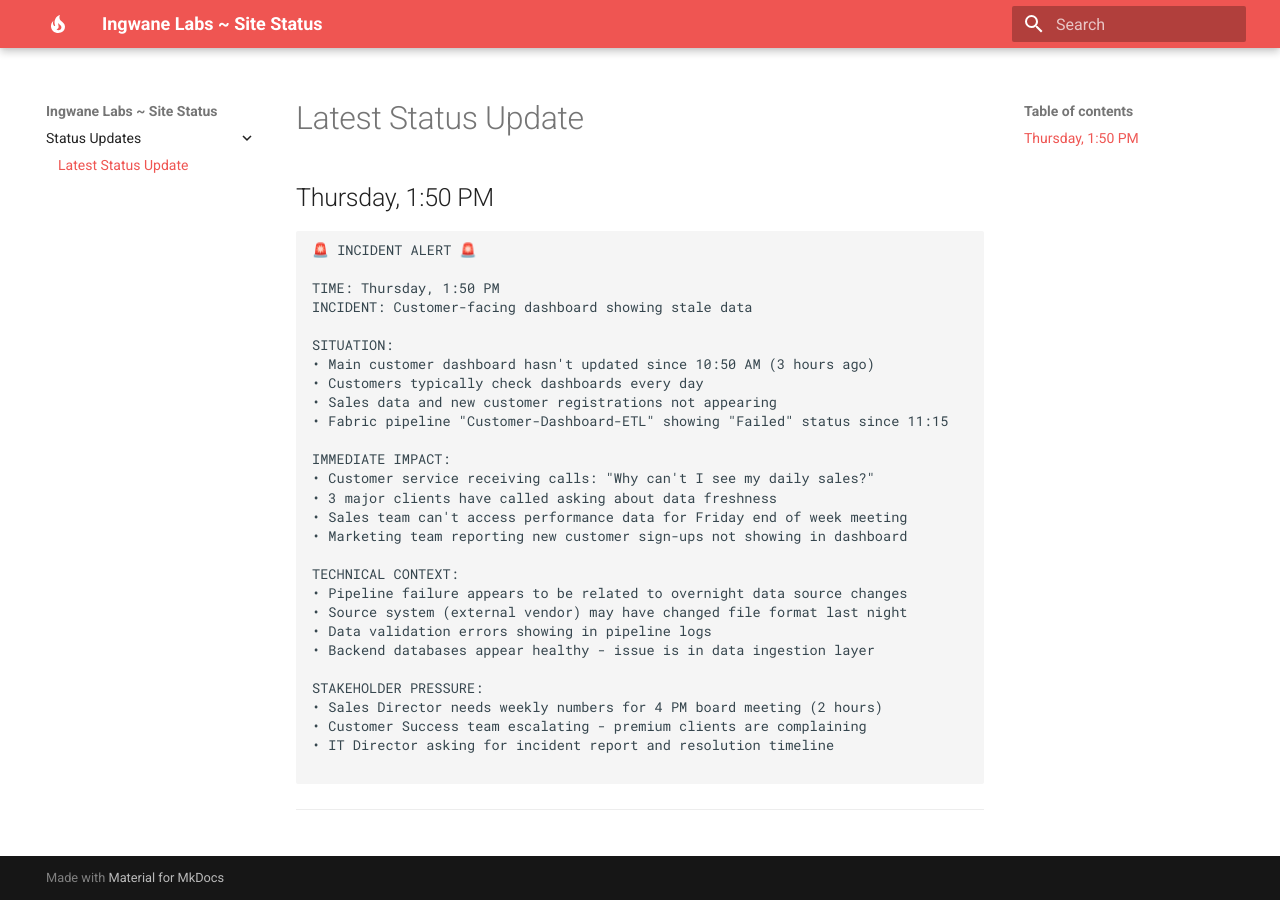
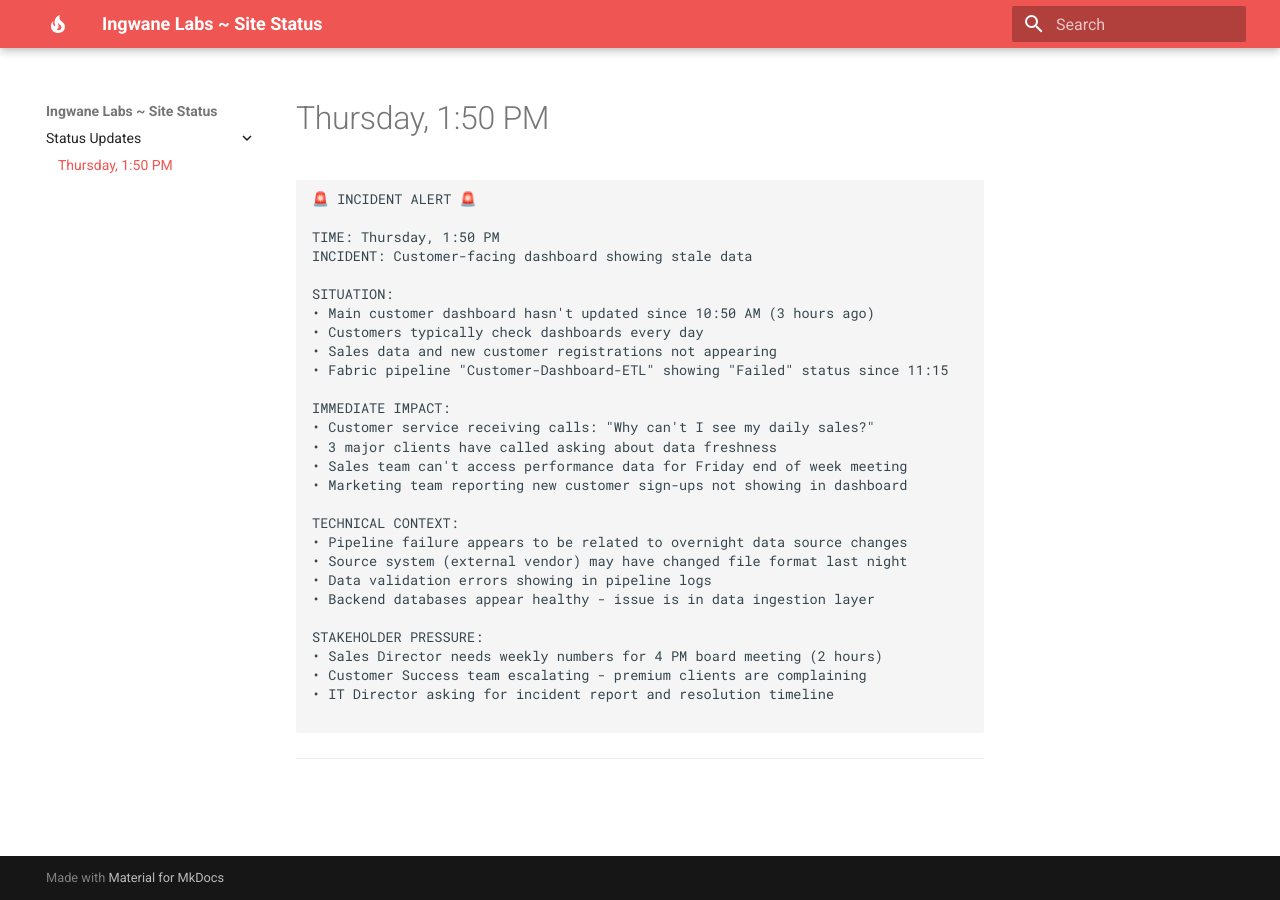
Before and after one commit to ingwanelabs/status, an MkDocs documentation site: the page built from docs/index.md, in a window 1280 px wide. Built offline with MkDocs 1.6.1 and Material for MkDocs 9.7.7, drawn with Linux system fonts in a browser that asks for light colours.

Commit message:
Update index.md

````diff
--- a/docs/index.md
+++ b/docs/index.md
@@ -1,6 +1,4 @@
-# Latest Status Update
-
-## Thursday, 1:50 PM
+# Thursday, 1:50 PM
 
 ```
 🚨 INCIDENT ALERT 🚨
````
